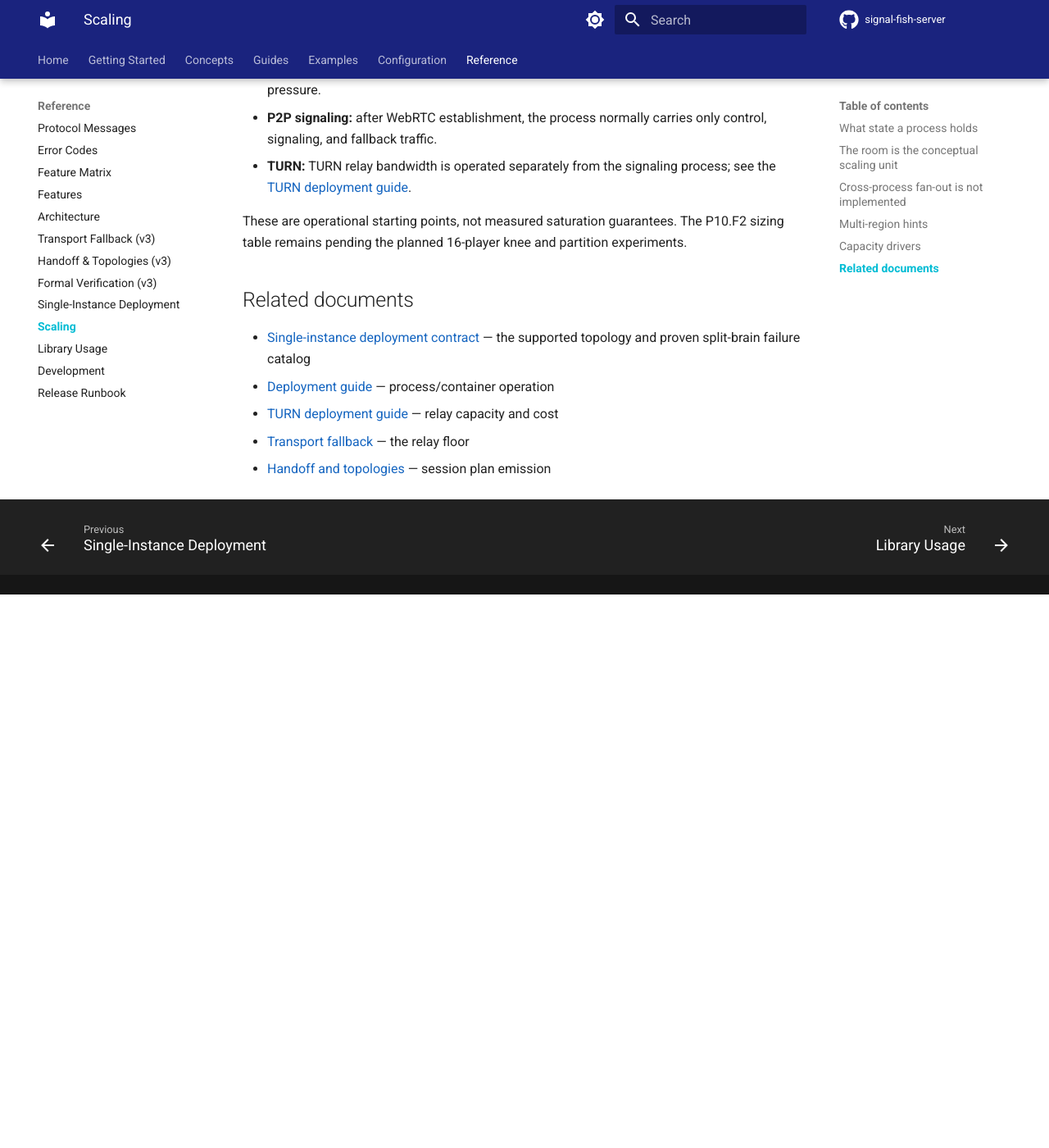
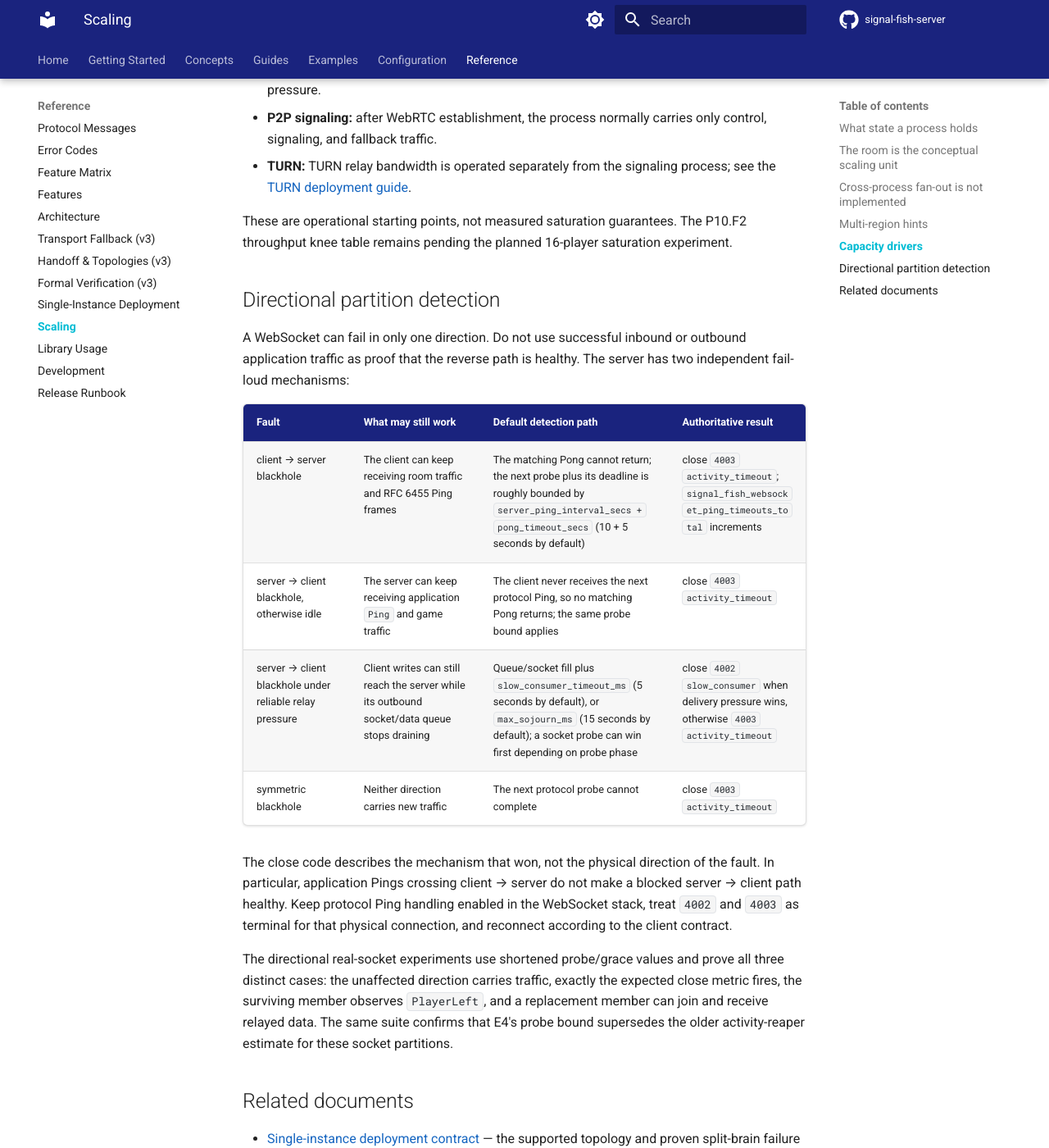
Before and after one commit to Ambiguous-Interactive/signal-fish-server, an MkDocs documentation site: the page built from docs/architecture/scaling.md, in a window 1280 px wide and 1400 px high, scrolled down 1953 px. Shown: the whole window at 82% size. Built offline with MkDocs 1.6.1 and Material for MkDocs 9.7.7, drawn with Linux system fonts in a browser that asks for light colours; comment, search, counter and statistics services are not loaded; before the commit the page ends 2678 px from its top, so only the background shows below that.

Commit message:
test: prove directional partition recovery

```diff
--- a/docs/architecture/scaling.md
+++ b/docs/architecture/scaling.md
@@ -83,8 +83,34 @@ reconnect token routable and does not establish room affinity by itself.
   process; see the [TURN deployment guide](../deployment-turn.md).
 
 These are operational starting points, not measured saturation guarantees. The
-P10.F2 sizing table remains pending the planned 16-player knee and partition
-experiments.
+P10.F2 throughput knee table remains pending the planned 16-player saturation
+experiment.
+
+## Directional partition detection
+
+A WebSocket can fail in only one direction. Do not use successful inbound or
+outbound application traffic as proof that the reverse path is healthy. The
+server has two independent fail-loud mechanisms:
+
+| Fault | What may still work | Default detection path | Authoritative result |
+| --- | --- | --- | --- |
+| client → server blackhole | The client can keep receiving room traffic and RFC 6455 Ping frames | The matching Pong cannot return; the next probe plus its deadline is roughly bounded by `server_ping_interval_secs + pong_timeout_secs` (10 + 5 seconds by default) | close `4003 activity_timeout`; `signal_fish_websocket_ping_timeouts_total` increments |
+| server → client blackhole, otherwise idle | The server can keep receiving application `Ping` and game traffic | The client never receives the next protocol Ping, so no matching Pong returns; the same probe bound applies | close `4003 activity_timeout` |
+| server → client blackhole under reliable relay pressure | Client writes can still reach the server while its outbound socket/data queue stops draining | Queue/socket fill plus `slow_consumer_timeout_ms` (5 seconds by default), or `max_sojourn_ms` (15 seconds by default); a socket probe can win first depending on probe phase | close `4002 slow_consumer` when delivery pressure wins, otherwise `4003 activity_timeout` |
+| symmetric blackhole | Neither direction carries new traffic | The next protocol probe cannot complete | close `4003 activity_timeout` |
+
+The close code describes the mechanism that won, not the physical direction of
+the fault. In particular, application Pings crossing client → server do not
+make a blocked server → client path healthy. Keep protocol Ping handling enabled
+in the WebSocket stack, treat `4002` and `4003` as terminal for that physical
+connection, and reconnect according to the client contract.
+
+The directional real-socket experiments use shortened probe/grace values and
+prove all three distinct cases: the unaffected direction carries traffic,
+exactly the expected close metric fires, the surviving member observes
+`PlayerLeft`, and a replacement member can join and receive relayed data. The
+same suite confirms that E4's probe bound supersedes the older activity-reaper
+estimate for these socket partitions.
 
 ## Related documents
 
```
Also changed, not shown: CHANGELOG.md (+7 -0 lines), docs/guides/building-a-client.md (+11 -0 lines), 1 other file.
